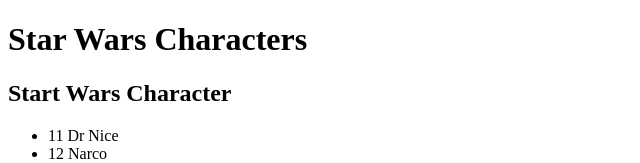
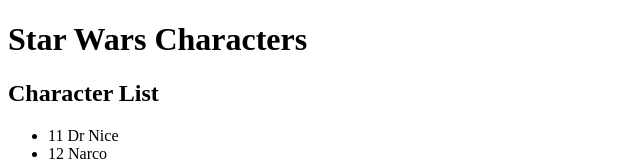
Before and after one commit to tatuguerra/sandbox-angular-starwars-api, an Angular app: page / in a window 1280 px wide. Shown: the top 163 px of the page, without its empty margins (0-640 px from the left). Built offline with nearby package versions, Linux system fonts and the light colour scheme.

Commit message:
displays list dynamically

```diff
--- a/src/app/characters/characters.component.html
+++ b/src/app/characters/characters.component.html
@@ -1,4 +1,4 @@
-<h2>Start Wars Character</h2>
+<h2>Character List</h2>
 <ul class="Characters">
   <li *ngFor="let character of characters">
     <span class="badge">{{character.id}}</span> {{character.name}}
```
